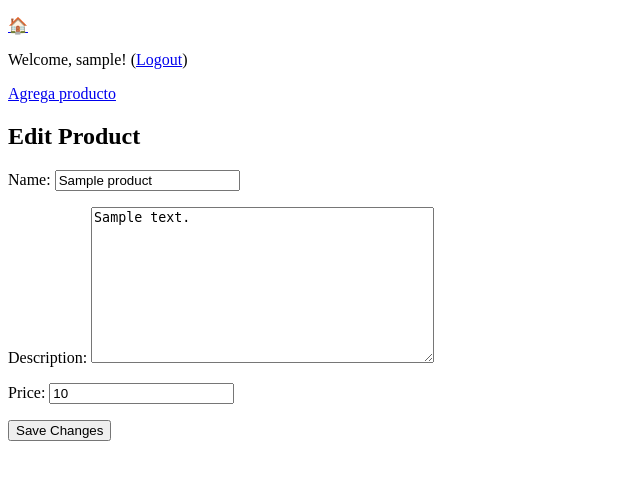
After one commit to IgriegaL/TindMarketPlace-Django-Postgress, a Django app: page /myapp/edit_product/1/ in a window 1280 px wide. The commit adds this page. Shown: the top 480 px of the page, without its empty margins (0-640 px from the left). Run offline with Django 4.2, Linux system fonts and the light colour scheme; a user stored in the database is signed in; tables that the repository leaves empty hold one stand-in row (values such as "Sample post").

Commit message:
se agrega edición en productos y solo si es el usuario creador

```diff
--- a/myapp/forms.py
+++ b/myapp/forms.py
@@ -13,4 +13,4 @@ class ProductForm(forms.ModelForm):
 
     class Meta:
         model = Product
-        fields = ('name', 'description')
+        fields = ('name', 'description', 'price')
--- a/myapp/models.py
+++ b/myapp/models.py
@@ -4,6 +4,7 @@ from django.contrib.auth.models import User
 class Product(models.Model):
     name = models.CharField(max_length=255)
     description = models.TextField()
+    price = models.IntegerField()
     user = models.ForeignKey(User, on_delete=models.CASCADE)
 
     def __str__(self):
--- a/myapp/templates/base.html
+++ b/myapp/templates/base.html
@@ -4,8 +4,10 @@
     <title>{% block title %} {% endblock %}</title>
 </head>
 <body>
+    <p><a href="{% url 'index' %}">🏠</a></p>
     {% if user.is_authenticated %}
         <p>Welcome, {{ user.username }}! (<a href="{% url 'logout' %}">Logout</a>)</p>
+        <p><a href="{% url 'add_product' %}">Agrega producto</a></p>
     {% else %}
         <p><a href="{% url 'login' %}">Login</a></p>
         <p><a href="{% url 'register' %}">Registrar</a></p>
--- /dev/null
+++ b/myapp/templates/edit_product.html
@@ -0,0 +1,10 @@
+{% extends 'base.html' %}
+
+{% block content %}
+  <h2>Edit Product</h2>
+  <form method="post">
+    {% csrf_token %}
+    {{ form.as_p }}
+    <input type="submit" value="Save Changes">
+  </form>
+{% endblock %}
--- a/myapp/templates/register.html
+++ b/myapp/templates/register.html
@@ -3,7 +3,7 @@
 {% block title %}Register{% endblock %}
 
 {% block content %}
-    <h1>Register</h1>
+    <h1>Registro</h1>
 
     {% if registered %}
         <p>Thank you for registering!</p>
--- a/myapp/urls.py
+++ b/myapp/urls.py
@@ -8,4 +8,6 @@ urlpatterns = [
     path('logout/', views.user_logout, name='logout'),
     path('add_product/', views.add_product, name='add_product'),
     path('product/<int:pk>/', views.product_detail, name='product_detail'),
+    path('edit_product/<int:pk>/', views.edit_product, name='edit_product'),
+
 ]
--- a/myapp/views.py
+++ b/myapp/views.py
@@ -83,3 +83,20 @@ def add_product(request):
 def product_detail(request, pk):
     product = Product.objects.get(pk=pk)
     return render(request, 'product_detail.html', {'product':product})
+
+@login_required
+def edit_product(request, pk):
+    product = Product.objects.get(pk=pk)
+
+    if request.method == 'POST':
+        form = ProductForm(request.POST, instance=product)
+
+        if form.is_valid():
+            form.save()
+            return redirect('index')
+        else:
+            print(form.errors)
+    else:
+        form = ProductForm(instance=product)
+
+    return render(request, 'edit_product.html', {'form': form, 'product': product})
```
Also changed, not shown: myapp/templates/index.html (+9 -4 lines), myapp/templates/product_detail.html (+8 -7 lines), myapp/migrations/0002_product_price.py (added).
